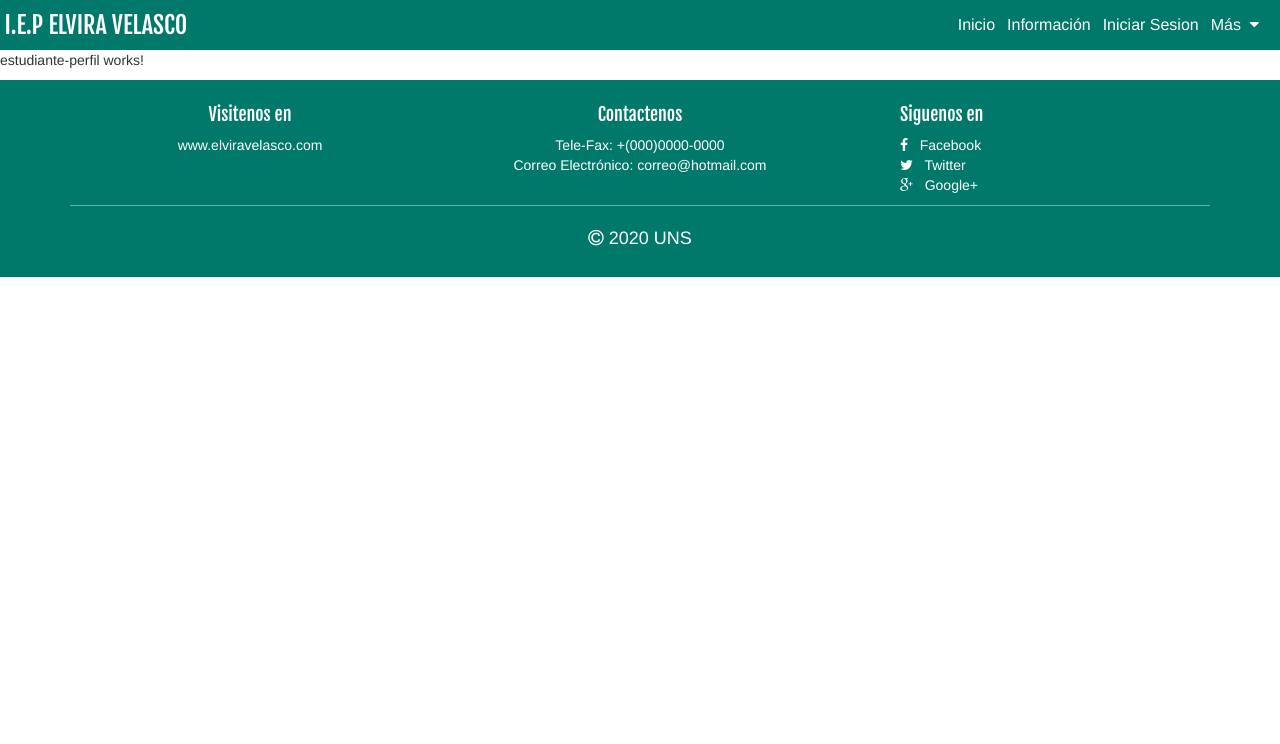
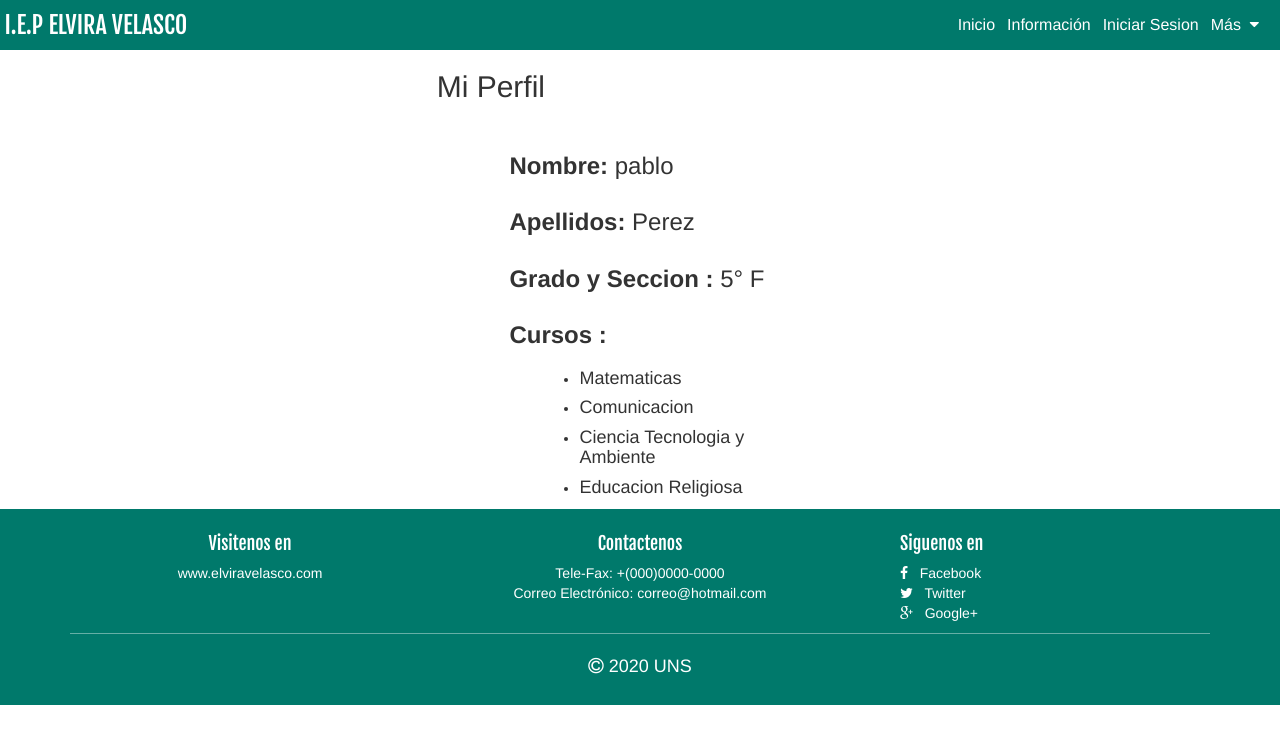
Before and after one commit to diegobaesv/ElviraVFrontEnd, an Angular app: page /estudiante/1/perfil in a window 1280 px wide. Shown: the top 744 px of the page. Built offline with nearby package versions, Linux system fonts and the light colour scheme.

Commit message:
perfil_estudiante

```diff
--- a/src/app/pages/estudiante/estudiante-perfil/estudiante-perfil.component.html
+++ b/src/app/pages/estudiante/estudiante-perfil/estudiante-perfil.component.html
@@ -1 +1,41 @@
-<p>estudiante-perfil works!</p>
+<div class="conteiner">
+    <div class="row">
+        <div class="col-sm-4"></div>
+        <div class="col-sm-4">
+            <h2>Mi Perfil</h2><br>
+              <div class="row">
+                  <div class="col-sm-2"></div>
+                  <div class="col-sm-8"><h3><b>Nombre:</b> pablo</h3></div>
+                  <div class="col-sm-2"></div>
+              </div>
+              <div class="row">
+                  <div class="col-sm-2"></div>
+                  <div class="col-sm-8"><h3><b>Apellidos:</b> Perez</h3></div>
+                  <div class="col-sm-2"></div>
+              </div>
+              <div class="row">
+                  <div class="col-sm-2"></div>
+                  <div class="col-sm-8"><h3><b>Grado y Seccion :</b> 5° F</h3></div>
+                  <div class="col-sm-2"></div>
+              </div>
+              <div class="row">
+                <div class="col-sm-2"></div>
+                <div class="col-sm-8"><h3><b>Cursos :</b> </h3>
+                <div class="row">
+                    <div class="col-sm-1"></div>
+                    <div class="col-sm-10"><ul>
+                        <li><h4>Matematicas</h4></li>
+                        <li><h4>Comunicacion</h4></li>
+                        <li><h4>Ciencia Tecnologia y Ambiente</h4> </li>
+                        <li><h4>Educacion Religiosa</h4></li>
+                    </ul></div>
+                    <div class="col-sm-1"></div>
+                </div>
+
+                </div>
+                <div class="col-sm-2"></div>
+            </div>
+        </div>
+        <div class="col-sm-4"></div>
+    </div>
+</div>
```
